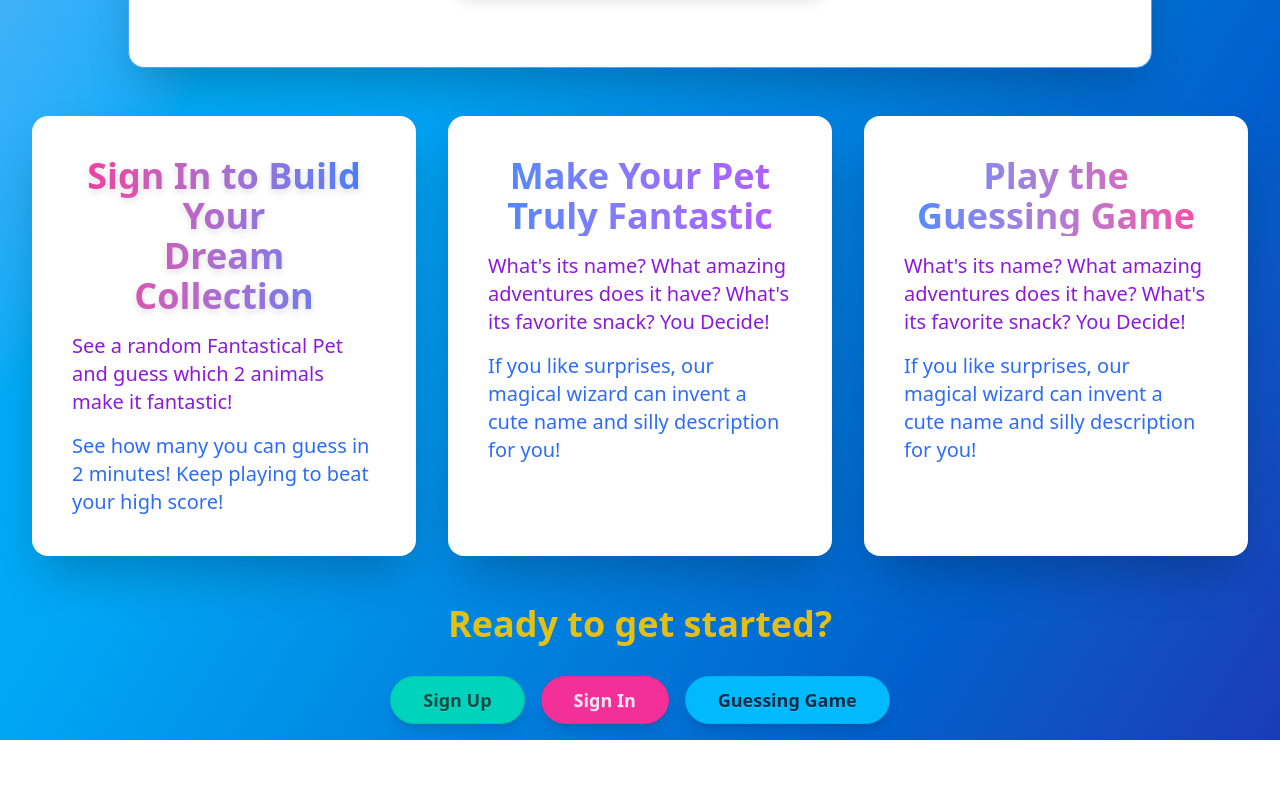
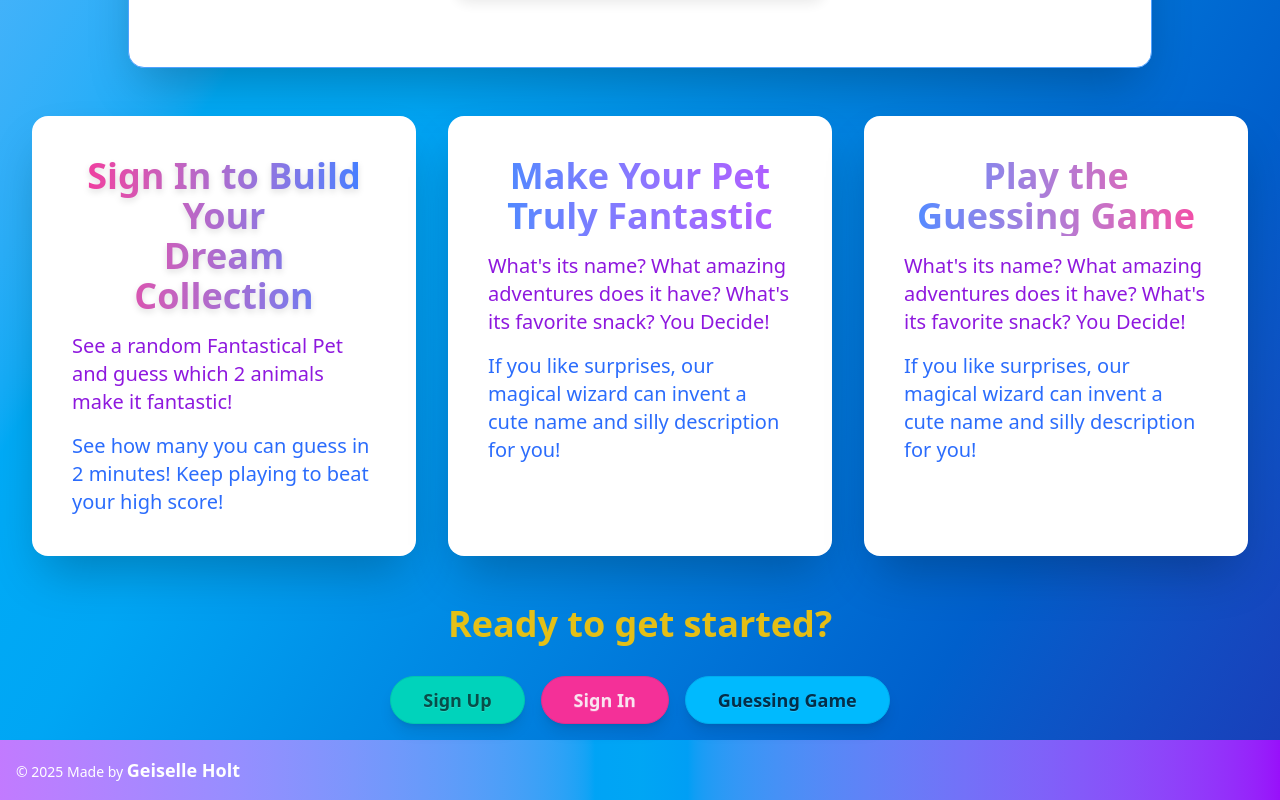
Before and after one commit to geiselleholt/fantasticalpets, a React (Vite) app: page / in a window 1280 px wide. Shown: the part 1344-2144 px from the top of the page. Before the commit the page ends 2084 px from the top, so only its background shows below. Built offline with nearby package versions, Linux system fonts and the light colour scheme.

Commit message:
added footer with copyright

```diff
--- a/src/App.jsx
+++ b/src/App.jsx
@@ -10,7 +10,7 @@ import NotFound from "./pages/NotFound";
 import NavBar from "./components/NavBar";
 import ProtectedRoutes from "./components/ProtectedRoutes";
 import GuessingGamePage from "./pages/GuessingGamePage";
-
+import Footer from "./components/Footer";
 
 function App() {
   return (
@@ -30,6 +30,7 @@ function App() {
           <Route path="*" element={<NotFound />} />
         </Routes>
       </div>
+      <Footer />
     </div>
   );
 }
--- /dev/null
+++ b/src/components/Footer.jsx
@@ -0,0 +1,15 @@
+export default function Footer() {
+  return (
+          <footer className="bg-gradient-to-r from-purple-400 via-sky-500 to-purple-600 p-4 shadow-lg w-full z-50">
+      <p className="text-white text-sm">
+        &copy; {new Date().getFullYear()} Made by {"  "}
+        <a
+          href="linkedin.com/in/geiselle-holt"
+          className="text-white text-lg font-bold hover:text-blue-300 font-semibold transition-colors duration-200"
+        >
+          Geiselle Holt
+        </a>
+      </p>
+    </footer>
+  );
+}
```
